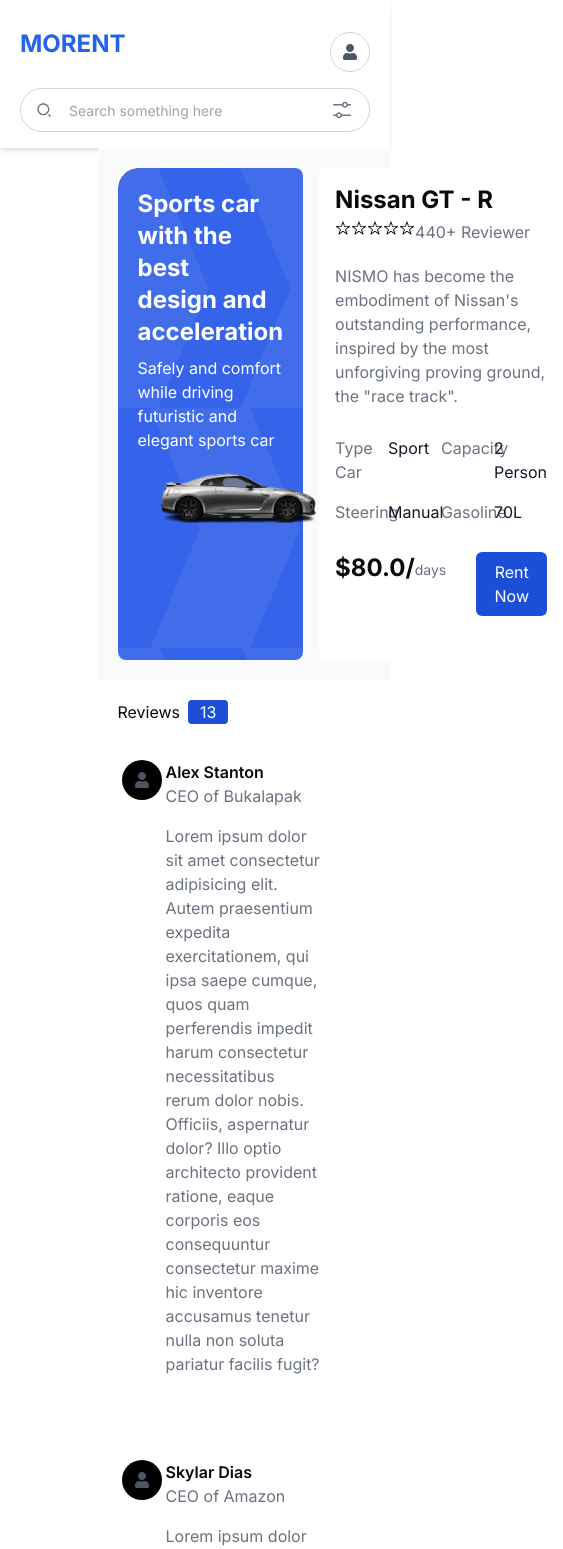
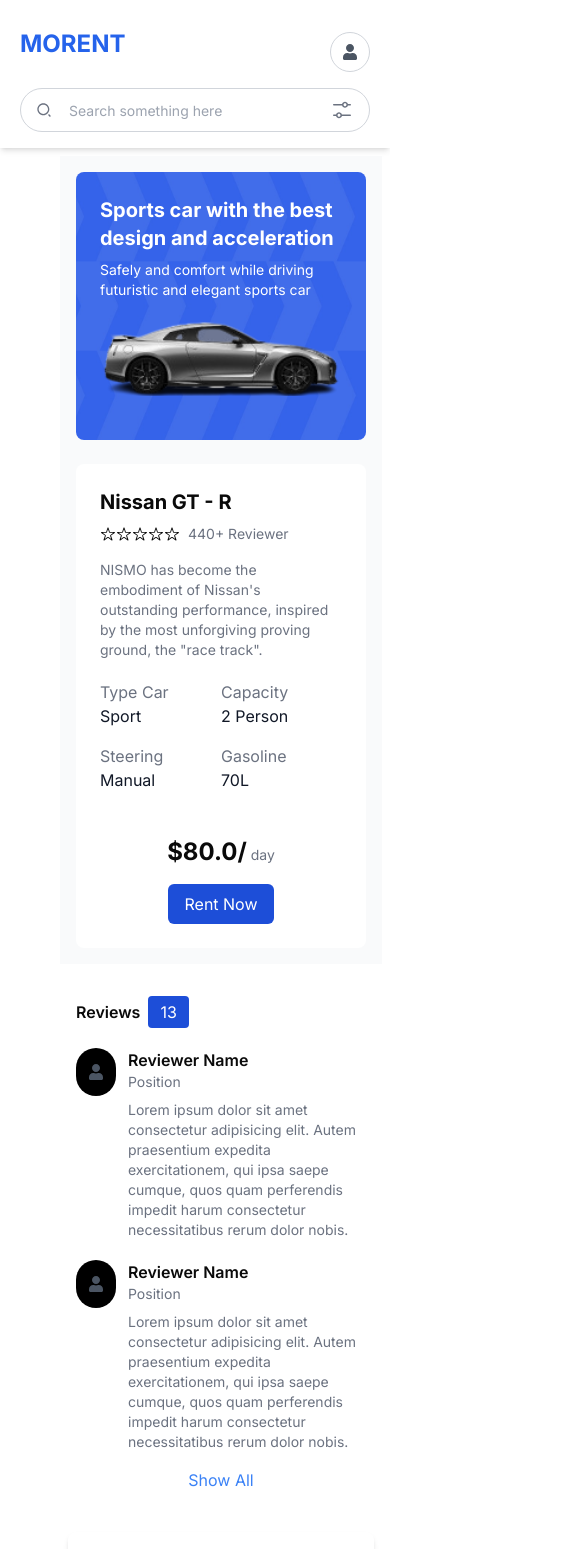
Before and after one commit to Developer-Sidra-Naz/hackathonq2, a Next.js app: page /detail in a window 390 px wide. Shown: the top 1549 px of the page, 563 px wide, since content can reach past the window. Built offline with nearby package versions, Linux system fonts and the light colour scheme.

Commit message:
add responsiveness more

```diff
--- a/src/app/components/CarDetail.tsx
+++ b/src/app/components/CarDetail.tsx
@@ -8,16 +8,16 @@
 export default function CarDetail() {
   return (
     <div>
-      <main className="flex">
-        {/* right section */}
-        <div className="flex w-full lg:full bg-gray-50 p-3">
-          {/* left in right */}
-          <div className="relative bg-[url('/bg2.jpg')] w-full lg:w-1/2 p-3 rounded-lg m-2">
-            <h1 className="m-2 font-bold text-2xl text-white">
+      <main className="flex flex-col">
+        {/* Main Section */}
+        <div className="flex flex-col lg:flex-row bg-gray-50 p-4 lg:p-6 m-2 space-y-6 lg:space-y-0 lg:space-x-6">
+          {/* Left Section */}
+          <div className="relative bg-[url('/bg2.jpg')] bg-cover bg-center w-full lg:w-1/2 p-6 rounded-lg">
+            <h1 className="text-xl lg:text-2xl font-bold text-white">
               Sports car with the best <br />
               design and acceleration
             </h1>
-            <h3 className="text-white mx-2 my-1">
+            <h3 className="text-white mt-2 text-sm lg:text-base">
               Safely and comfort while driving <br />
               futuristic and elegant sports car
             </h3>
@@ -26,134 +26,93 @@
               width={300}
               height={100}
               style={{ objectFit: "cover" }}
-              alt="Car 1"
-              className="my-5 ml-7"
+              alt="Car"
+              className="my-5 mx-auto w-full lg:w-3/4"
             />
           </div>
-          {/* right in right */}
-          <div className="relative bg-white w-full lg:w-1/2 p-4 rounded-lg m-2">
-            <h1 className="font-bold text-2xl">Nissan GT - R</h1>
-            <div className="flex mt-1">
+          {/* Right Section */}
+          <div className="relative bg-white w-full lg:w-1/2 p-6 rounded-lg">
+            <h1 className="text-xl lg:text-2xl font-bold">Nissan GT - R</h1>
+            <div className="flex items-center mt-2">
               <IoIosStarOutline />
               <IoIosStarOutline />
               <IoIosStarOutline />
               <IoIosStarOutline />
               <IoIosStarOutline />
-              <h2 className="text-gray-500">440+ Reviewer</h2>
+              <span className="ml-2 text-gray-500 text-sm">440+ Reviewer</span>
             </div>
-            <div className="text-gray-500 mt-5 sm:text-sm">
+            <p className="text-gray-500 mt-4 text-sm lg:text-base">
               NISMO has become the embodiment of Nissan&apos;s outstanding
               performance, inspired by the most unforgiving proving ground, the
               &#34;race track&#34;.
-            </div>
-
-            <div className="w-full flex mt-7">
-              <div className="w-1/4">
+            </p>
+            {/* Specifications */}
+            <div className="flex flex-wrap mt-5">
+              <div className="w-1/2 sm:w-1/4 mb-4">
                 <h3 className="text-gray-500">Type Car</h3>
-              </div>
-              <div className="w-1/4">
                 <h3 className="text-gray-900">Sport</h3>
               </div>
-              <div className="w-1/4">
+              <div className="w-1/2 sm:w-1/4 mb-4">
                 <h3 className="text-gray-500">Capacity</h3>
-              </div>
-              <div className="w-1/4">
                 <h3 className="text-gray-900">2 Person</h3>
               </div>
-            </div>
-            <div className="w-full flex mt-4">
-              <div className="w-1/4">
+              <div className="w-1/2 sm:w-1/4 mb-4">
                 <h3 className="text-gray-500">Steering</h3>
-              </div>
-              <div className="w-1/4">
                 <h3 className="text-gray-900">Manual</h3>
               </div>
-              <div className="w-1/4">
+              <div className="w-1/2 sm:w-1/4 mb-4">
                 <h3 className="text-gray-500">Gasoline</h3>
-              </div>
-              <div className="w-1/4">
                 <h3 className="text-gray-900">70L</h3>
               </div>
             </div>
-
-            <div className="my-7 flex">
-              <div className="flex w-4/6">
-                <h3 className="font-bold text-2xl">$80.0/</h3>
-                <br />
-                <div>
-                  <p className="text-gray-500 text-sm mt-2">days</p>
+            {/* Pricing and Rent Button */}
+            <div className="flex flex-col sm:flex-row items-center justify-between mt-7">
+              <div className="flex items-baseline">
+                <h3 className="text-2xl font-bold">$80.0/</h3>
+                <p className="text-gray-500 text-sm ml-1">day</p>
               </div>
-              </div>
-
-              <div className="w-2/6">
               <Link href="/billing">
-                <button className="lg:ml-12 px-2 py-2 bg-blue-700 rounded-md hover:bg-blue-800 text-white">
+                <button className="w-full sm:w-auto mt-4 sm:mt-0 px-4 py-2 bg-blue-700 text-white rounded-md hover:bg-blue-800">
                   Rent Now
                 </button>
               </Link>
             </div>
           </div>
         </div>
-        </div>
       </main>
-      {/* review section */}
-      <div className="bg-white m-2 p-3">
-        <div className="flex">
-          <div>
-            <h2 className="text-semibold">Reviews</h2>{" "}
-          </div>
-          <div className="bg-blue-700 text-white px-3  rounded-sm mx-2">
-            {" "}
+
+      {/* Reviews Section */}
+      <div className="bg-white m-2 p-4">
+        <div className="flex items-center">
+          <h2 className="font-semibold">Reviews</h2>
+          <div className="ml-2 bg-blue-700 text-white px-3 py-1 rounded-sm">
             13
           </div>
         </div>
-        <div className="flex mt-8">
-          <div className="rounded-full bg-black m-1 p-3 h-10 w-10">
-            {" "}
+        {/* Individual Review */}
+        {[...Array(2)].map((_, index) => (
+          <div key={index} className="flex mt-5">
+            <div className="rounded-full bg-black p-3 h-12 w-12 flex items-center justify-center">
               <FaUser className="text-gray-600" />
             </div>
-          <div className="mt-1">
-            <h3 className="font-semibold text-1xl">Alex Stanton</h3>
-            <h3 className="text-gray-500">CEO of Bukalapak</h3>
-          </div>{" "}
-          <br />
-          <div></div>
-        </div>
-        <p className="text-gray-500 my-4 mx-12">
+            <div className="ml-3">
+              <h3 className="font-semibold">Reviewer Name</h3>
+              <h4 className="text-gray-500 text-sm">Position</h4>
+              <p className="text-gray-500 mt-2 text-sm">
                 Lorem ipsum dolor sit amet consectetur adipisicing elit. Autem
-          praesentium expedita exercitationem, qui ipsa saepe cumque, quos quam
-          perferendis impedit harum consectetur necessitatibus rerum dolor
-          nobis. Officiis, aspernatur dolor? Illo optio architecto provident
-          ratione, eaque corporis eos consequuntur consectetur maxime hic
-          inventore accusamus tenetur nulla non soluta pariatur facilis fugit?
+                praesentium expedita exercitationem, qui ipsa saepe cumque,
+                quos quam perferendis impedit harum consectetur necessitatibus
+                rerum dolor nobis.
               </p>
             </div>
-
-      <div className="bg-white m-2 p-3">
-        <div className="flex mt-8">
-          <div className="rounded-full bg-black m-1 p-3 h-10 w-10">
-            {" "}
-            <FaUser className="text-gray-600" />
           </div>
-          <div className="mt-1">
-            <h3 className="font-semibold text-1xl">Skylar Dias</h3>
-            <h3 className="text-gray-500">CEO of Amazon</h3>
-          </div>{" "}
-          <br />
-          <div></div>
+        ))}
+        {/* Show All Button */}
+        <div className="text-center mt-4">
+          <Link href="#">
+            <p className="text-blue-500 hover:text-blue-700">Show All</p>
+          </Link>
         </div>
-        <p className="text-gray-500 my-4 mx-12">
-          Lorem ipsum dolor sit amet consectetur adipisicing elit. Autem
-          praesentium expedita exercitationem, qui ipsa saepe cumque, quos quam
-          perferendis impedit harum consectetur necessitatibus rerum dolor
-          nobis. Officiis, aspernatur dolor? Illo optio architecto provident
-          ratione, eaque corporis eos consequuntur consectetur maxime hic
-          inventore accusamus tenetur nulla non soluta pariatur facilis fugit?
-        </p>
-      </div>
-<div className="flex">  <div className="text-gray-500 hover:text-gray-800 m-auto items-center justify-center">
-  <Link href="#"><p>Show All       </p></Link></div>
-
       </div>
     </div>
   );
--- a/src/app/components/PopularCarChild.tsx
+++ b/src/app/components/PopularCarChild.tsx
@@ -85,7 +85,7 @@
           <div className="flex mt-3">
             <p className="text-[15px] font-bold mt-2">{carPrice}</p>
             <Link href="/billing">
-            <button className="lg:ml-12 px-2 py-2 bg-blue-700 rounded-md hover:bg-blue-800 text-white">
+            <button className="lg:ml-12 ml-12 px-2 py-2 bg-blue-700 rounded-md hover:bg-blue-800 text-white">
               Rent Now
             </button>
             </Link>
--- a/src/app/detail/page.tsx
+++ b/src/app/detail/page.tsx
@@ -9,7 +9,7 @@
       <div className="w-1/4">
       <Side/>
       </div>
-      <div className="w-3/4">
+      <div className="w-full lg:w-3/4">
       <CarDetail/>
       <PopularCarParent/>
       </div>
--- a/src/app/view/page.tsx
+++ b/src/app/view/page.tsx
@@ -13,7 +13,7 @@
            <Side/>
             </div>
             {/* right section */}
-            <div className="sm: w-full lg:w-3/4 bg-gray-50">
+            <div className="sm:w-full lg:w-3/4 bg-gray-50">
             <PickDrop/>
             <PopularCarParent/>
             </div>
```
Lines whose indentation alone changed are shown as unchanged.
